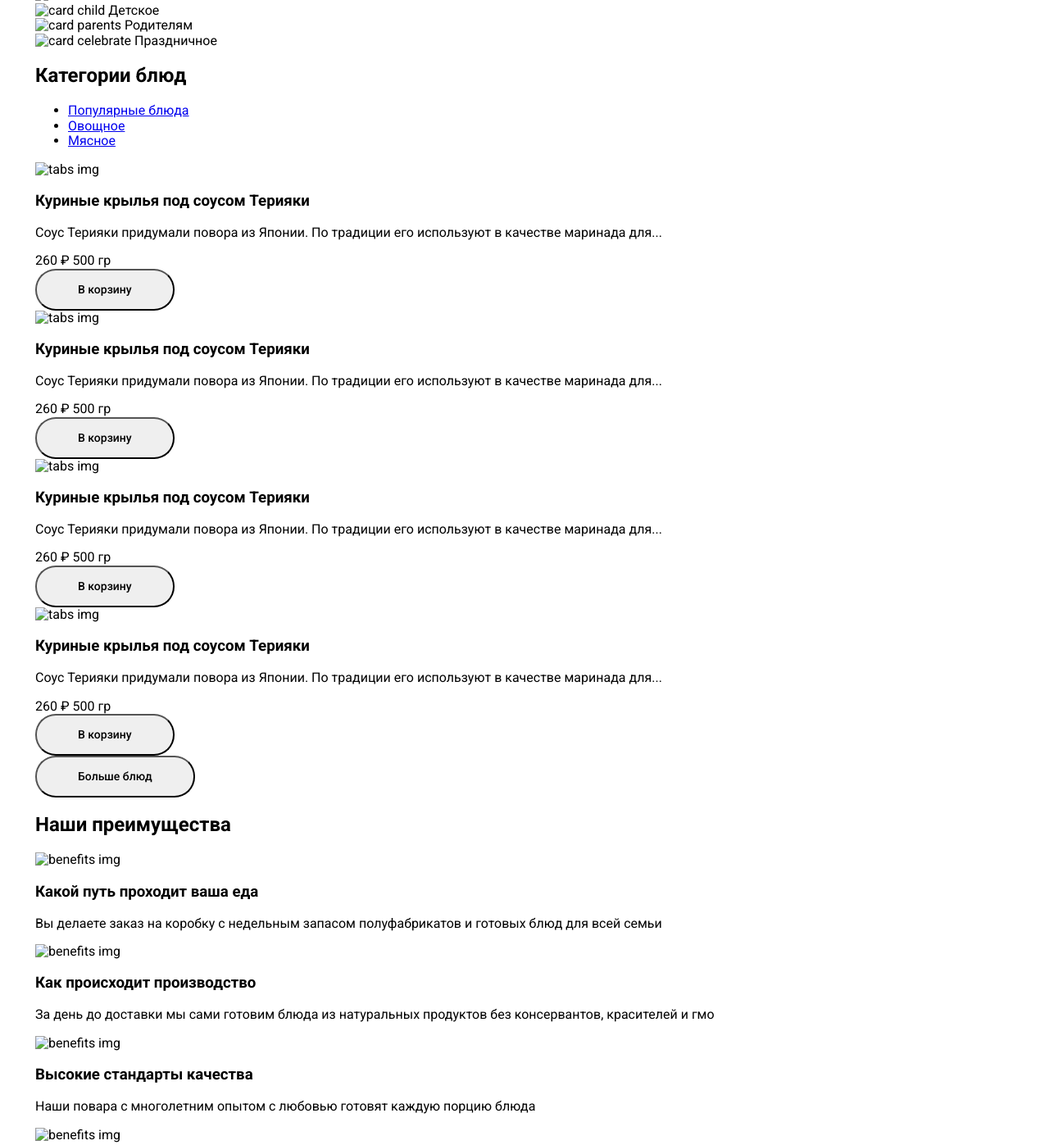
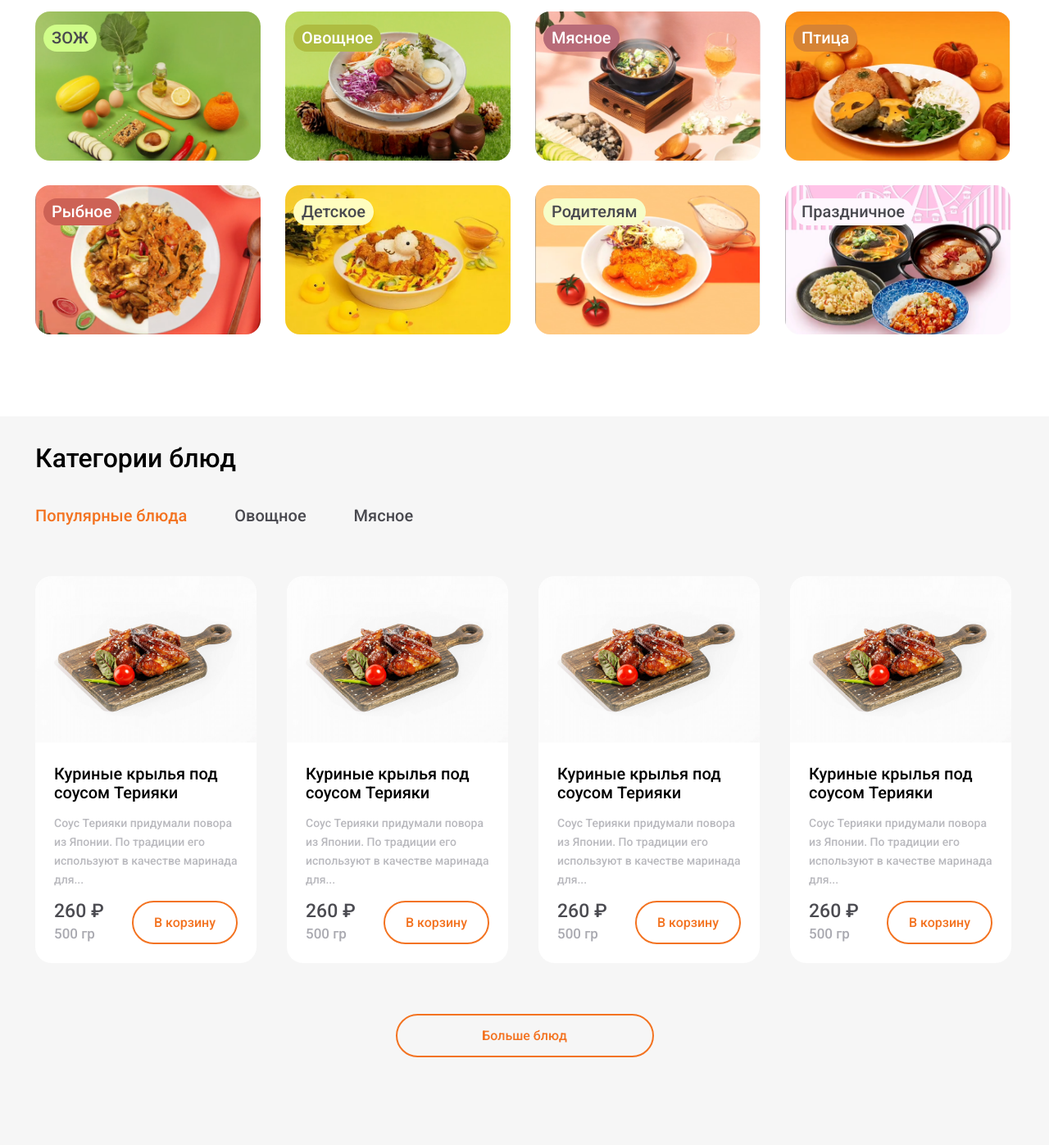
Before and after one commit to B-Mary/deliveryFood, a plain HTML site: page index.html in a window 1280 px wide. Shown: the part 1159-2556 px from the top of the page at 82% size. Drawn offline with Linux system fonts and the light colour scheme.

Commit message:
Add files via upload

```diff
--- a/css/style.css
+++ b/css/style.css
@@ -116,7 +116,6 @@ body{
   font-size:50px ;
   font-weight: bold;
   line-height: 51px;
-
 }
 
 .slide-text{
@@ -155,6 +154,9 @@ body{
   display: flex;
   justify-content: space-between;
 }
+.card.left{
+  margin-left: 20px;
+}
 .card{
   border-radius: 20px;
   overflow: hidden;
@@ -189,9 +191,7 @@ body{
   z-index: -2;
   object-fit: cover;
 }
-/* .sweet-basket{
-  background: url("../img/basket.png") no-repeat  center / cover;
-} */
+
 .card-title{
   font-weight: 500;
   font-size: 24px;
@@ -225,3 +225,255 @@ body{
   background-color:#fff ;
   color: #5f5f61;
 }
+/* DELIVERY WEEK */
+.delivery-week{
+  padding: 100px 0;
+}
+.section-title{
+  font-weight: 500;
+  font-size: 32px;
+  line-height: 23px;
+  margin-top: 0;
+  margin-bottom: 47px;
+}
+.delivery-cards{
+  display: flex;
+  flex-wrap: wrap;
+  margin: -15px;
+}
+
+.delivery-card{
+  position: relative;
+  width: 275px;
+  height:182px ;
+  border-radius: 18px;
+  overflow: hidden;
+  margin: 15px;
+}
+.delivery-img{
+  width: 100%;
+  height: 100%;
+  object-fit: cover;
+}
+.delivery-tag{
+  position: absolute;
+  top:16px ;
+  left: 10px;
+  font-weight: 500;
+  font-size: 20px;
+  line-height: 23px;
+  border-radius: 30px;
+  padding: 5px 10px;
+}
+.zozh{
+  color: #49494F;
+  background: #d0fd89;
+}
+.veg{
+  color: #fff;
+  background: #AEBC41;
+}
+.meat{
+  color: #fff;
+  background: #B86B78;
+}
+.bird{
+  color: #fff;
+  background:#D68334 ;
+}
+.fish{
+  color: #fff;
+  background:#CD6255 ;
+}
+.child{
+  color:#49494F ;
+  background: #FFFDBF;
+}
+.parents{
+  color: #49494F;
+  background: #F6FDC8;
+}
+.celebrate{
+  color:#49494F ;
+  background: #FEF7FE;
+}
+
+/* CATEGORY DISHES */
+
+.section-gray{
+ background-color:#F6F6F6 ;
+}
+.gray-container{
+  padding-bottom: 60px;
+}
+
+.category{
+  padding-top: 40px;
+  padding-bottom: 60p;
+}
+.tabs-content{
+  display: flex;
+  margin-bottom: 62px;
+}
+
+.tabs{
+  display: flex;
+  margin: 0;
+  padding: 0;
+  margin-bottom: 62px;
+  list-style: none;
+}
+.tabs-link{
+  font-weight: 500;
+  font-size: 20px;
+  line-height: 23px;
+  color: #49494F;
+  text-decoration: none;
+  margin-right: 58px;
+}
+.tabs-link.active{
+  color: #F37321;
+}
+
+.tabs-card{
+  max-width: 270px;
+  border-radius: 20px;
+  overflow: hidden;
+  background-color: #fff;
+  margin-left: 37px;
+}
+.first{
+  margin-left: 0;
+}
+.tabs-img{
+  max-width: 100%;
+}
+
+.tabs-card-content{
+  padding: 23px;
+}
+.tabs-title{
+  margin-top: 0;
+  margin-bottom: 13px;
+  font-weight: 500;
+  font-size: 20px;
+  line-height: 23px;
+}
+
+.tabs-description{
+  font-weight: 500;
+  font-size: 14px;
+  line-height: 23px;
+  color: #b9b9be;
+}
+
+.tabs-info{
+  display: flex;
+  align-items: center;
+  justify-content: space-between;
+}
+
+.tabs-price{
+  font-weight: 500;
+  font-size: 23px;
+  line-height: 23px;
+  color: #4b4b51;
+  display: block;
+  margin-bottom: 5px;
+}
+.tabs-weight{
+  font-weight: 500;
+  font-size: 17px;
+  line-height: 23px;
+  color: #aaaab1;
+}
+.button-outline{
+  padding: 15px 25px;
+  background-color: transparent;
+  border: 2px solid #F37321;
+  border-radius: 33px;
+  box-sizing: border-box;
+  color: #F37321;
+  font-weight: 500;
+  font-size: 16px;
+  line-height: 19px;
+  cursor: pointer;
+}
+.button-center{
+  display: block;
+  margin: auto;
+  width: 315px;
+  margin-bottom: 60px;
+}
+
+/* BENEFITS */
+.benefits{
+  padding-top: 100px;
+}
+.cards-container{
+  display: flex;
+  justify-content: space-between;
+}
+.benefits-cards{
+  margin-top: 52px;
+  max-width: 270px;
+  border-radius: 18px;
+  border: 1px solid #E9E9E9;
+  box-shadow: 4px 4px 4px 4px
+  rgba(0, 0, 0, 0.1);
+  margin-bottom: 202px;
+}
+
+.benefits-card-title{
+  font-weight: 500;
+  font-size: 16px;
+  line-height: 23px;
+  width: 158px;
+  margin: auto;
+  text-align:center;
+}
+.benefits-last{
+  width: 188px;
+}
+
+.benefits-card-desc{
+  color: #49494F;
+  font-size: 14px;
+  line-height: 22px;
+  font-weight: 500;
+  text-align:center;
+  width: 223px;
+  margin: 23px 25px;
+}
+.benefits-img{
+  margin: 30px 105px ;
+}
+
+/* FOOTER */
+.footer{
+  padding: 40px 0;
+  background: #F6F6F6;
+}
+.footer-wrapper{
+  display: flex;
+  align-items: center;
+}
+.footer-logo{
+  margin-right: 50px;
+}
+.footer-link{
+  color: #000;
+  font-size: 16px;
+  line-height: 23px;
+  font-weight: 500;
+  margin-right: 50px;
+}
+.social-links{
+  display: flex;
+  align-items: center;
+  margin-left: auto;
+}
+.social-link{
+  text-decoration: none;
+  margin-left: 20px;
+}
```
Also changed, not shown: img/benefits-card/ttt 1.svg (added), img/benefits-card/ttt 2.svg (added), img/benefits-card/ttt 3.svg (added), img/benefits-card/ttt 4.svg (added), img/cards/bird.png (added), img/cards/celebrate.png (added), img/cards/child.png (added), img/cards/fish.png (added), img/cards/meet.png (added), img/cards/parents.png (added), img/cards/veget.png (added), img/cards/zoh.png (added), img/tabs-img.png (added).
